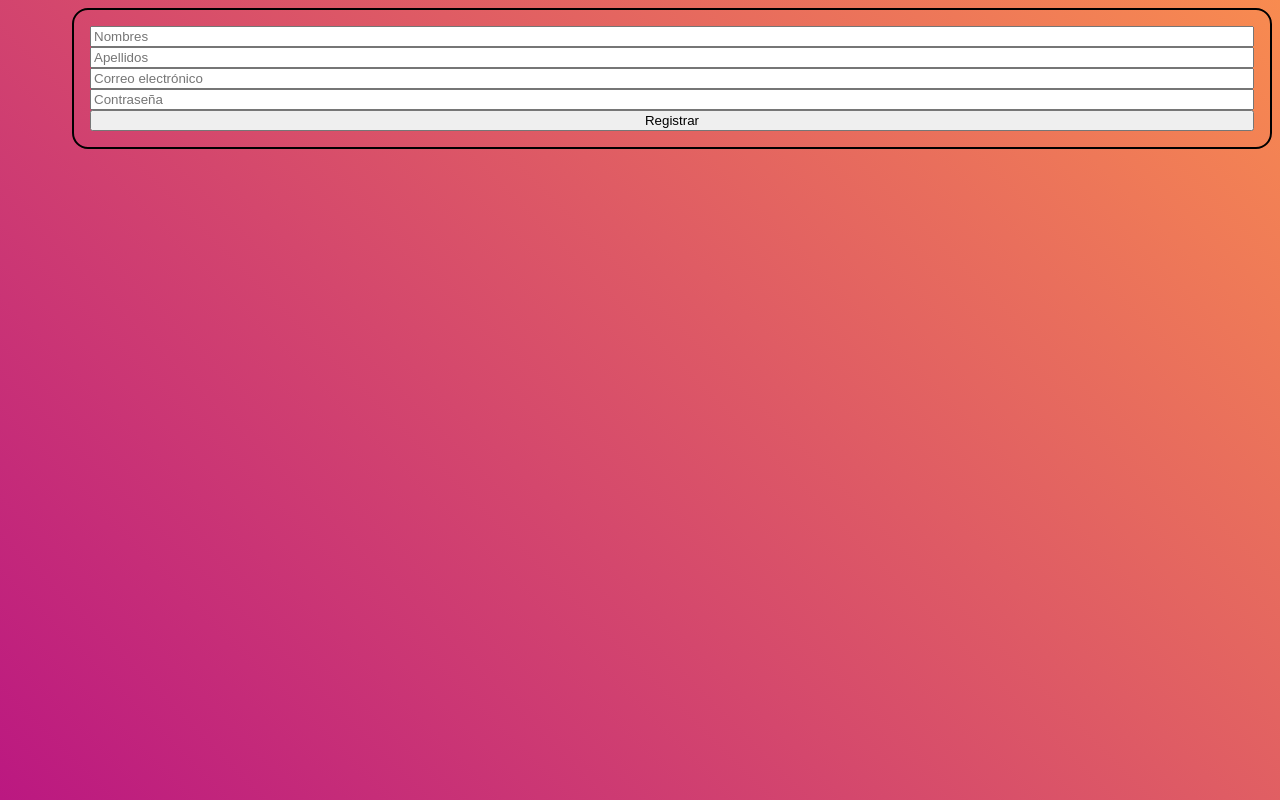
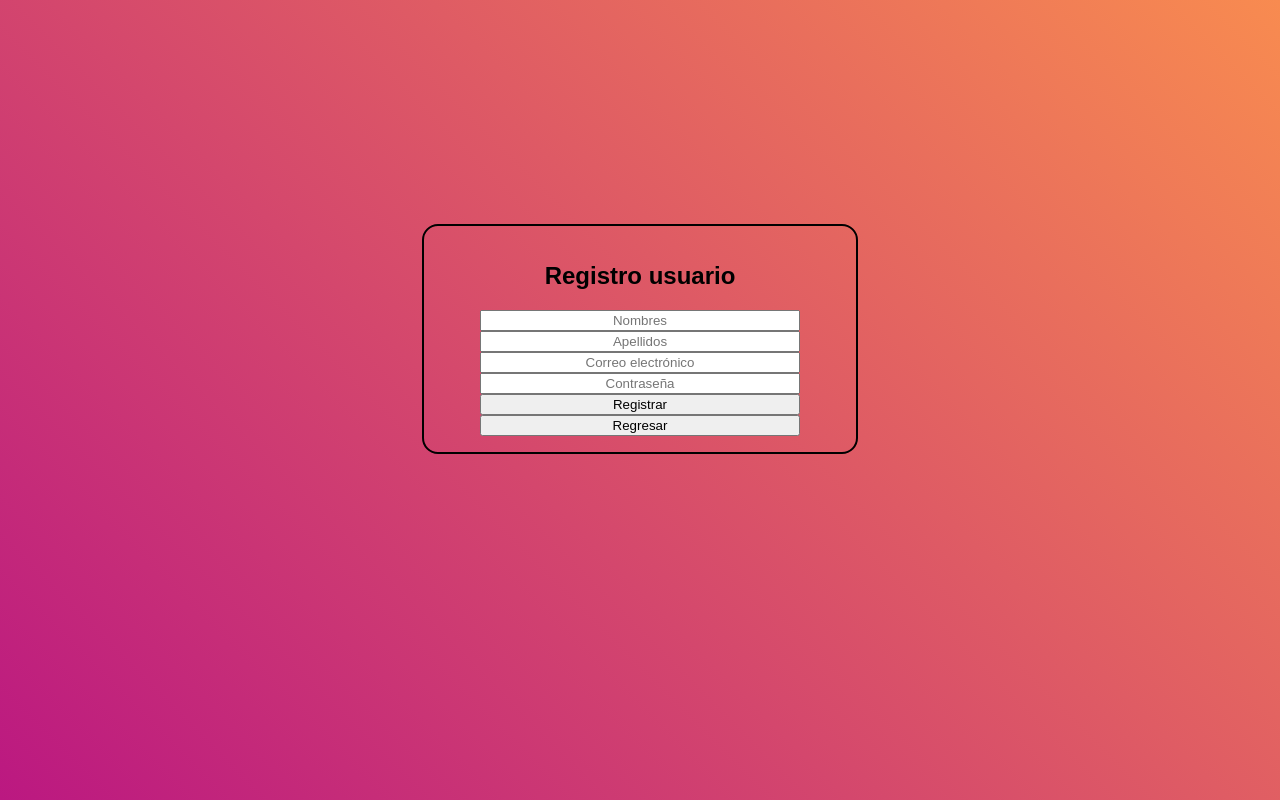
Before and after one commit to srocha23/paginaweb, a Django app: page /contacto in a window 1280 px wide. Run offline with Django 4.2, Linux system fonts and the light colour scheme.

Commit message:
Falta terminar el contacto

```diff
--- a/prdj/webapp/templates/contacto.html
+++ b/prdj/webapp/templates/contacto.html
@@ -3,25 +3,48 @@
 <html>
     <body>
         <form class="formulario" action="/register" method="post">
+            <h2 class="title_form">Registro usuario</h2>
             <input class="nom" type="text" name="name" placeholder="Nombres">
             <input class="ape" type="text" name="name" placeholder="Apellidos">
             <input class="cor" type="email" name="email" placeholder="Correo electrónico">
             <input class="cont" type="password" name="password" placeholder="Contraseña">
             <input class="buton_registrar" type="submit" value="Registrar">
+            <input class="buton_registrar" type="submit" href="contacto" value="Regresar">
           </form>
     </body>
     <style>
 
         body {
-            background: linear-gradient(45deg, #BB1881, #F88B50)
+            background: linear-gradient(45deg, #BB1881, #F88B50);
+            font-family: sans-serif;
         }
         .formulario{
+            margin: 14rem auto;
             padding: 1rem;
             display: grid;
-            text-align: center;
-            margin-left: 4rem;
+            align-items: center;
+            justify-content: center;
             border-radius: 1rem;
             border: 2px solid black;
+            width: 25rem;
+        }
+        .title_form{
+            text-align: center;
+            font-weight: bold;
+
+        }
+        .title_form:hover{
+            color:  #BB1881;
+        }
+        input{
+            width: 20rem;
+            text-align: center;
+            border-radius: 0,5rem;
+        }
+
+        .buton_registrar:hover{
+            cursor: pointer;
+            color: #BB1881;
         }
         </style>
 </html>
```
